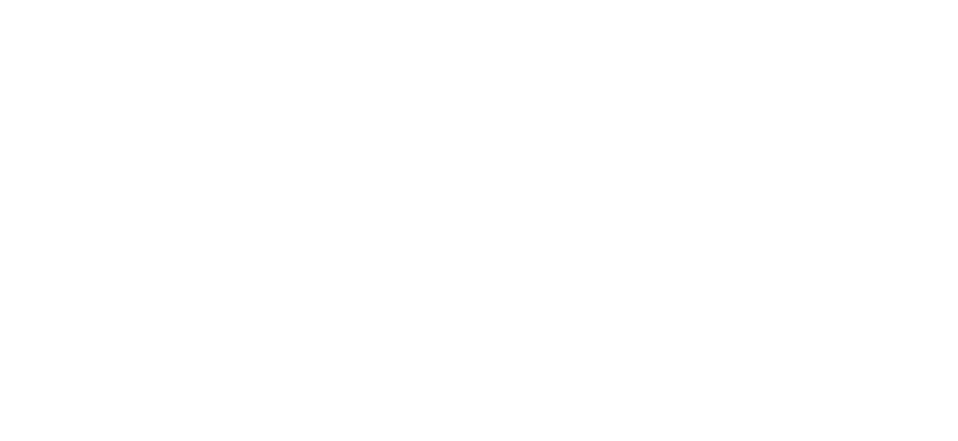
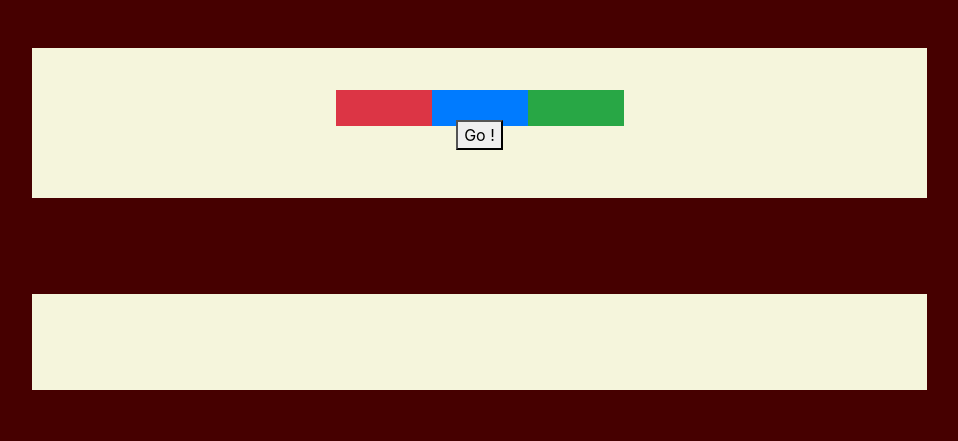
Before and after one commit to anthonyleplay/shifumi, a plain HTML site: page index.html in a window 1280 px wide. Shown: the whole page, without its empty margins (71-1029 px from the left). Drawn offline with nearby package versions, Linux system fonts and the light colour scheme.

Commit message:
1ere vertion

```diff
--- a/assets/style/style.css
+++ b/assets/style/style.css
@@ -0,0 +1,6 @@
+.bg-backpage{
+    background-color: #460000;
+}
+.bg-backarea{
+    background-color: beige;
+}
--- a/index.html
+++ b/index.html
@@ -1,11 +1,44 @@
 <!DOCTYPE html>
 <html lang="fr">
+
 <head>
     <meta charset="UTF-8">
     <meta name="viewport" content="width=device-width, initial-scale=1.0">
+    <link rel="stylesheet" href="https://stackpath.bootstrapcdn.com/bootstrap/4.4.1/css/bootstrap.min.css">
+    <link rel="stylesheet" href="assets\style\style.css">
     <title>shifumi</title>
 </head>
-<body>
 
+<body class="bg-backpage">
+    <div class="container p-5" >
+        <div class="row">
+            <div class="col-10 bg-backarea text-center p-5" >
+                <span class="px-5 py-2 bg-danger "></span>
+                <span class="px-5 py-2 bg-primary "></span>
+                <span class="px-5 py-2 bg-success "></span><br>
+                <button type="button" class=""> Go !</button>
+
+            </div>
+            <div class="col-10 bg-backpage text-center p-5" >
+
+
+            </div>
+            <div class="col-10 bg-backarea text-center p-5" >
+
+
+            </div>
+
+
+
+
+        </div>
+
+
+
+    </div>
+
+
+    <script src="assets\js\script.js"></script>
 </body>
+
 </html>
```
